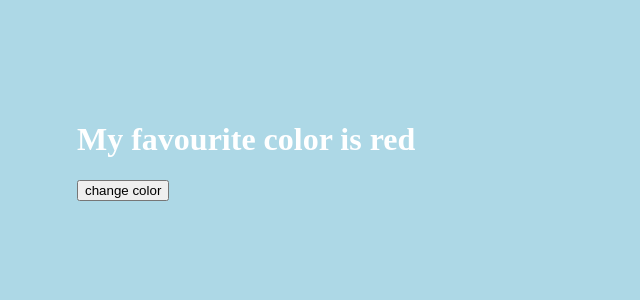
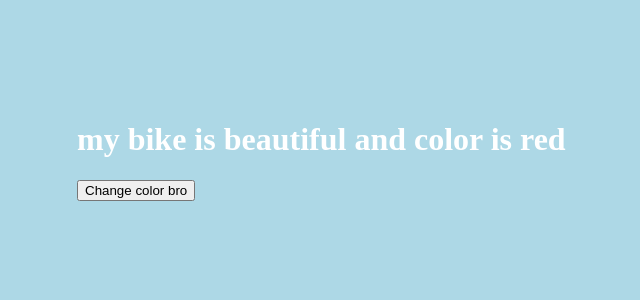
Before and after one commit to rasathuraikaran/react, a React (Create React App) app: page / in a window 1280 px wide. Shown: the top 300 px of the page, without its empty margins (23-663 px from the left). Built offline with nearby package versions, Linux system fonts and the light colour scheme.

Commit message:
class level state used

```diff
--- /dev/null
+++ b/src/components/Bike.js
@@ -0,0 +1,20 @@
+import React from "react";
+
+class Bike extends React.Component {
+ constructor() {
+  super();
+  this.state = { color: "red" };
+ }
+
+ render() {
+  return (
+   <div>
+    <h1>my bike is beautiful and color is {this.state.color}</h1>
+    <button onClick={() => this.setState({ color: "Blue" })}>
+     Change color bro
+    </button>
+   </div>
+  );
+ }
+}
+export default Bike
--- a/src/index.js
+++ b/src/index.js
@@ -7,11 +7,12 @@ import Car from "./components/Car";
 import Garage from "./components/Garage";
 import Header from "./components/Header";
 import FavouriteColor from "./components/FovouriteColor";
+import Bike from "./components/Bike";
 
 const root = ReactDOM.createRoot(document.getElementById("root"));
 root.render(
  <React.StrictMode>
-  <FavouriteColor />
+  <Bike />
  </React.StrictMode>
 );
 
```
